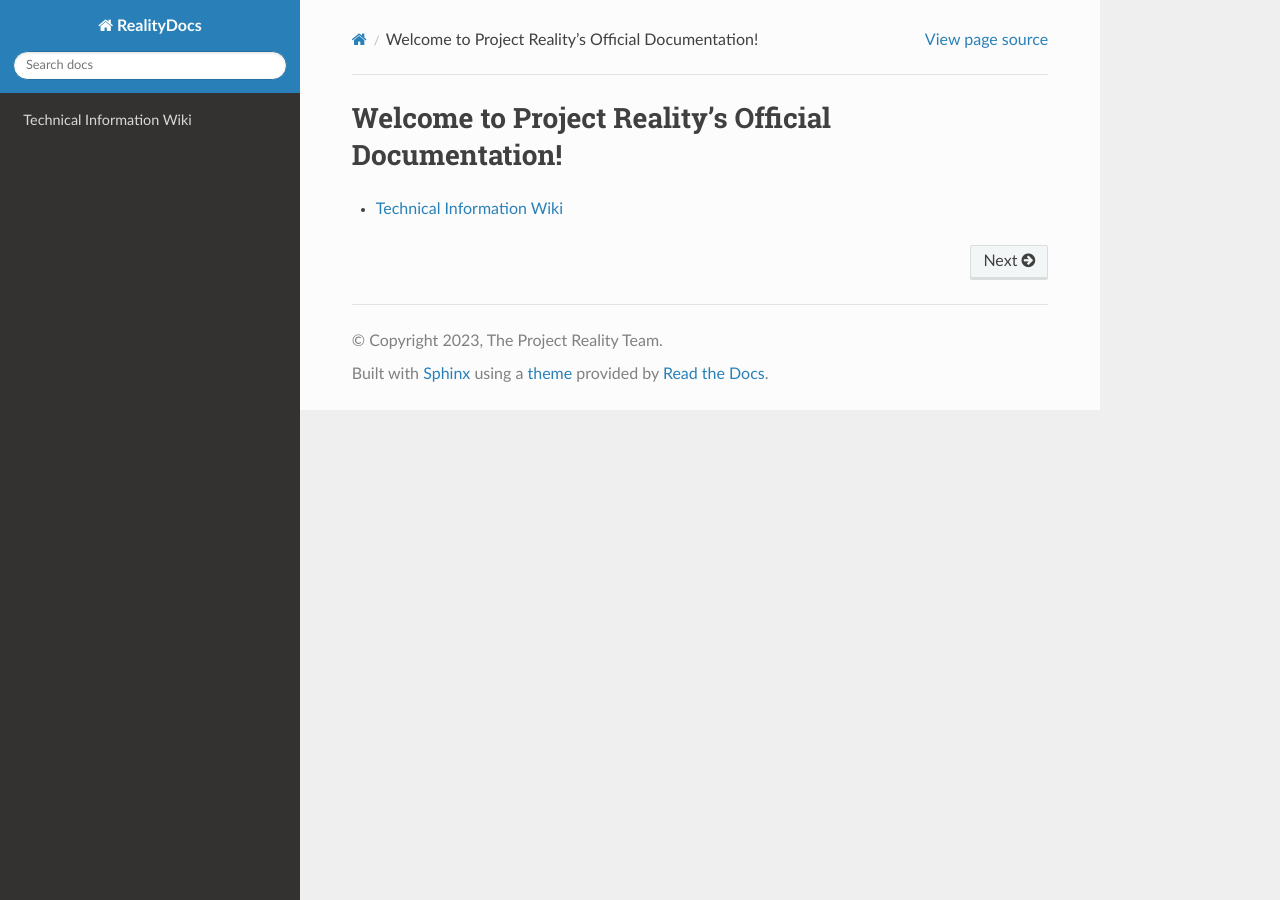
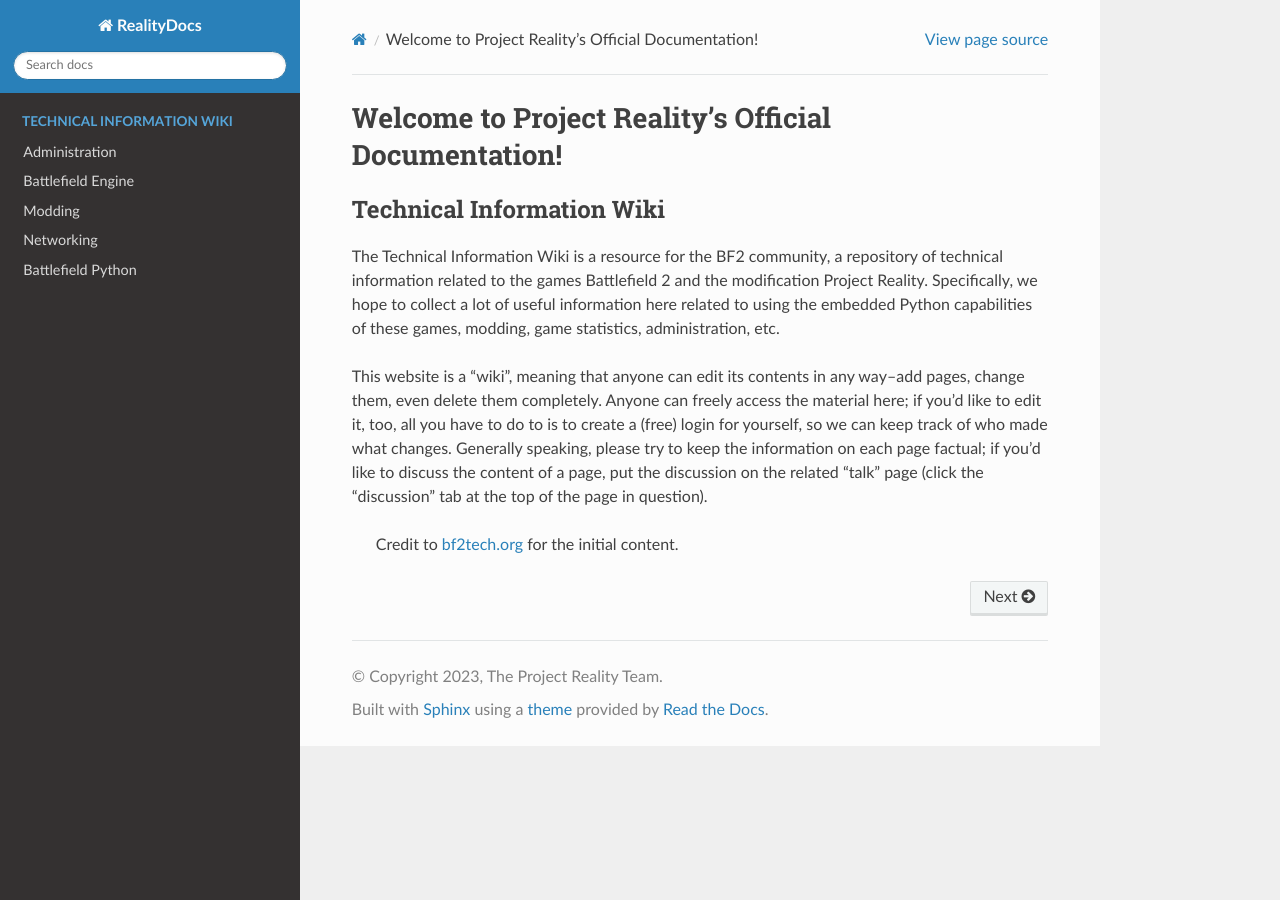
Before and after one commit to papadanku/RealityDocs, a Sphinx documentation site: the page built from docs/source/index.rst, in a window 1280 px wide. Built offline with Sphinx 7.4.7 and the Read the Docs theme 2.0.0, drawn with Linux system fonts in a browser that asks for light colours.

Commit message:
Navigation changes

```diff
--- a/docs/source/index.rst
+++ b/docs/source/index.rst
@@ -3,6 +3,13 @@
 ====================================================
 
 .. toctree::
+   :caption: Technical Information Wiki
    :glob:
 
    technical/index
+
+The Technical Information Wiki is a resource for the BF2 community, a repository of technical information related to the games Battlefield 2 and the modification Project Reality. Specifically, we hope to collect a lot of useful information here related to using the embedded Python capabilities of these games, modding, game statistics, administration, etc.
+
+This website is a "wiki", meaning that anyone can edit its contents in any way--add pages, change them, even delete them completely. Anyone can freely access the material here; if you'd like to edit it, too, all you have to do to is to create a (free) login for yourself, so we can keep track of who made what changes. Generally speaking, please try to keep the information on each page factual; if you'd like to discuss the content of a page, put the discussion on the related "talk" page (click the "discussion" tab at the top of the page in question).
+
+   Credit to `bf2tech.org <http://bf2tech.org>`__ for the initial content.
```
Also changed, not shown: docs/source/technical/index.rst (+0 -9 lines).
